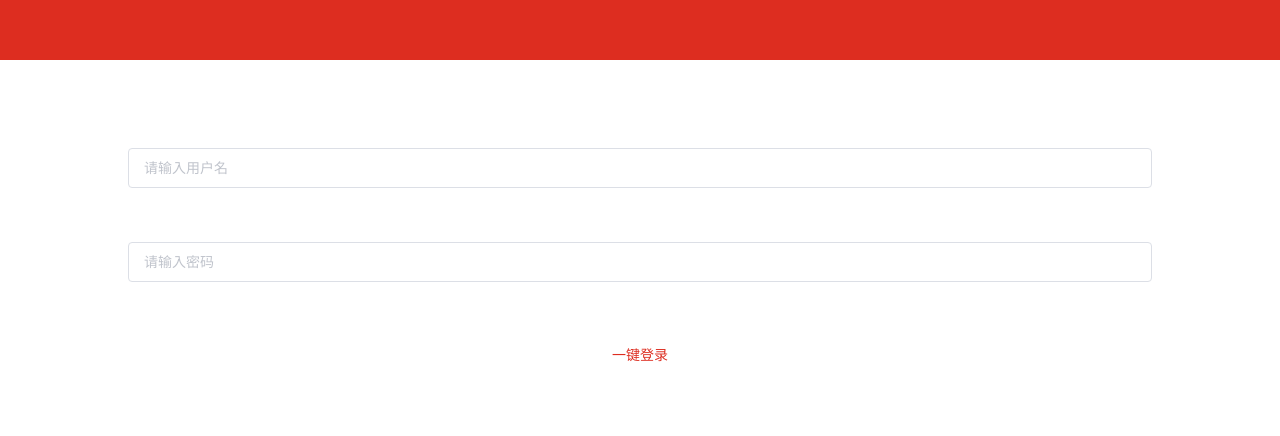
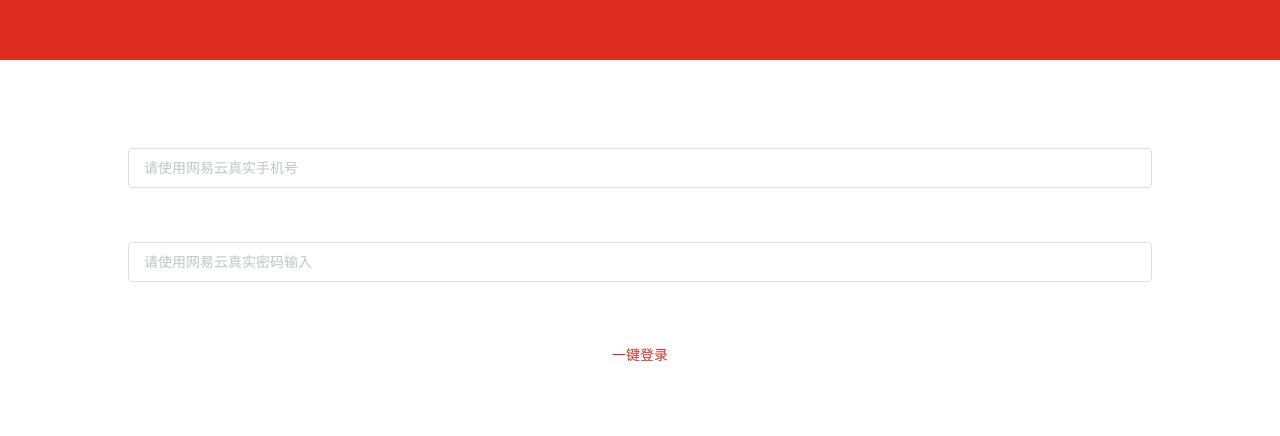
Before and after one commit to qiushuangz/wyy, a Vue app: page /#/login in a window 1280 px wide. Shown: the part 740-1176 px from the top of the page. Built offline with nearby package versions, Linux system fonts and the light colour scheme.

Commit message:
登录页面逻辑已完成

```diff
--- a/src/views/Login.vue
+++ b/src/views/Login.vue
@@ -15,13 +15,15 @@
     <!-- 请输入用户名文本框 -->
     <el-input
       v-model="username"
-      placeholder="请输入用户名"
+      type="text"
+      placeholder="请使用网易云真实手机号"
       style="width: 80%; height: 30px; margin-left: 10%; margin-top: 55%"
     />
     <!-- 请输入密码文本框 -->
     <el-input
       v-model="password"
-      placeholder="请输入密码"
+      type="password"
+      placeholder="请使用网易云真实密码输入"
       style="width: 80%; height: 30px; margin-left: 10%; margin-top: 5%"
     />
     <!-- 登录按钮 -->
@@ -76,6 +78,7 @@
 
 <script>
 // import axios from "axios";
+import { Notify } from "vant";
 import { loginAPI } from "@/api/login";
 export default {
   data() {
@@ -92,15 +95,44 @@ export default {
 
   methods: {
     async loginBtn() {
-      const res = await loginAPI(this.username, this.password);
-
-      if (res.code == 200) {
-        console.log(res);
-        console.log(res.account.id);
-        localStorage.setItem("uid", res.account.id);
-        // 存到localstro里
+      // 判断手机号和密码不为空
+      if (this.username != "" && this.password != "") {
+        let tel = /^1(3|4|5|6|7|8|9)\d{9}$/;
+        //判断用户输入的是手机号
+        // let email = /^\w+@\w+(\.\w+)+$/;
+        if (tel.test(this.username)) {
+          // 判断用户是否勾选用户条例
+          if (this.checked) {
+            const res = await loginAPI(this.username, this.password);
+            console.log(res.code);
+            console.log(res);
+            // 判断手机号密码是否正确
+            if (res.code == 200) {
+              console.log(res.account.id);
+              // 判断他是否已经登录
+              if (localStorage.getItem("uid") == res.account.id) {
+                Notify("您已经登录,不能重复登录");
+                this.$router.push({ name: "Mine" });
+                //
+              } else {
+                // 否则，把res.account.id存到localStorage
+                localStorage.setItem("uid", res.account.id);
+                this.$router.push({ name: "Mine" });
+              }
+              // localStorage
+            } else {
+              // 报错
+              console.log(res.msg);
+              Notify(res.msg);
+            }
+          } else {
+            Notify("请同意用户条例");
+          }
+        } else {
+          Notify("请输入正确的手机号");
+        }
       } else {
-        console.log(res.msg);
+        Notify("请输入账户名密码");
       }
     },
   },
```
